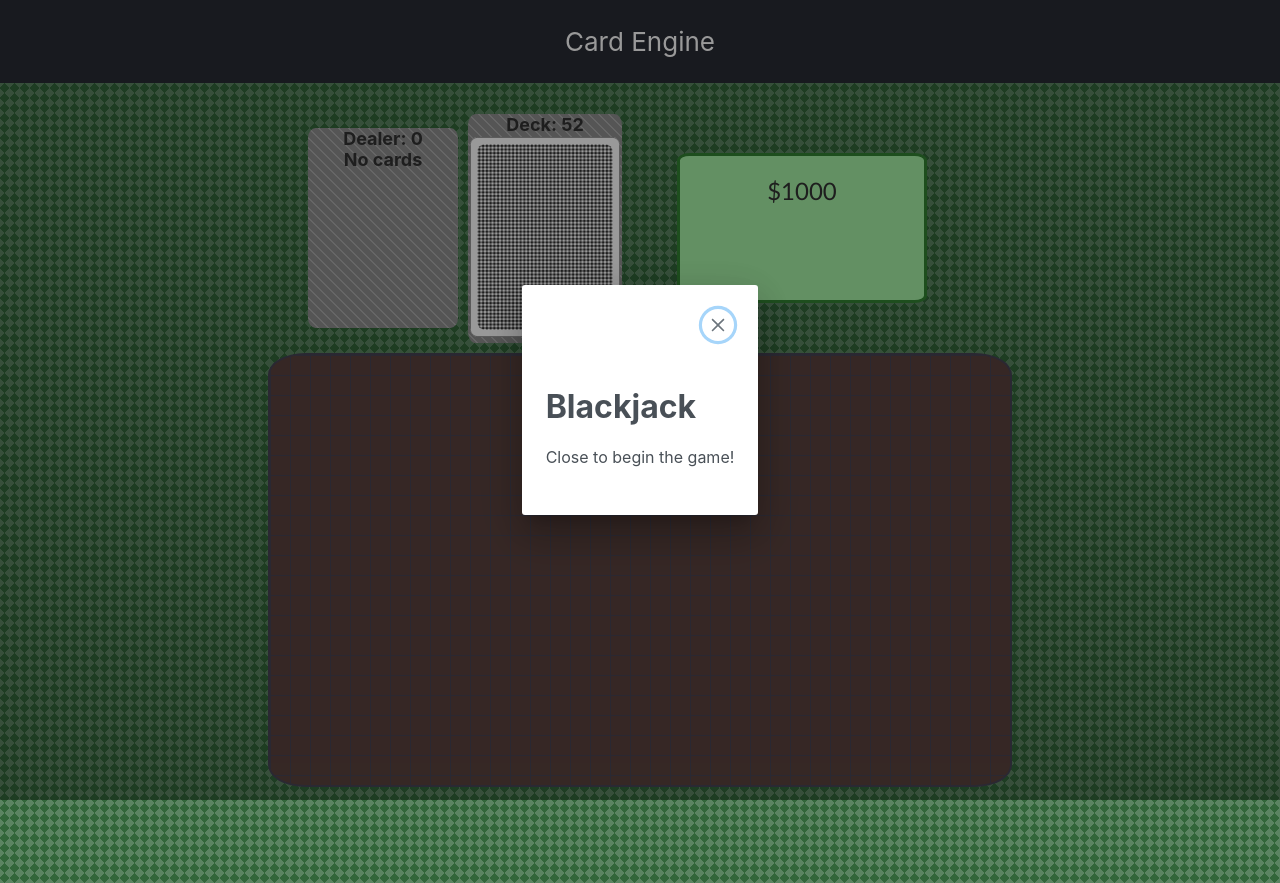
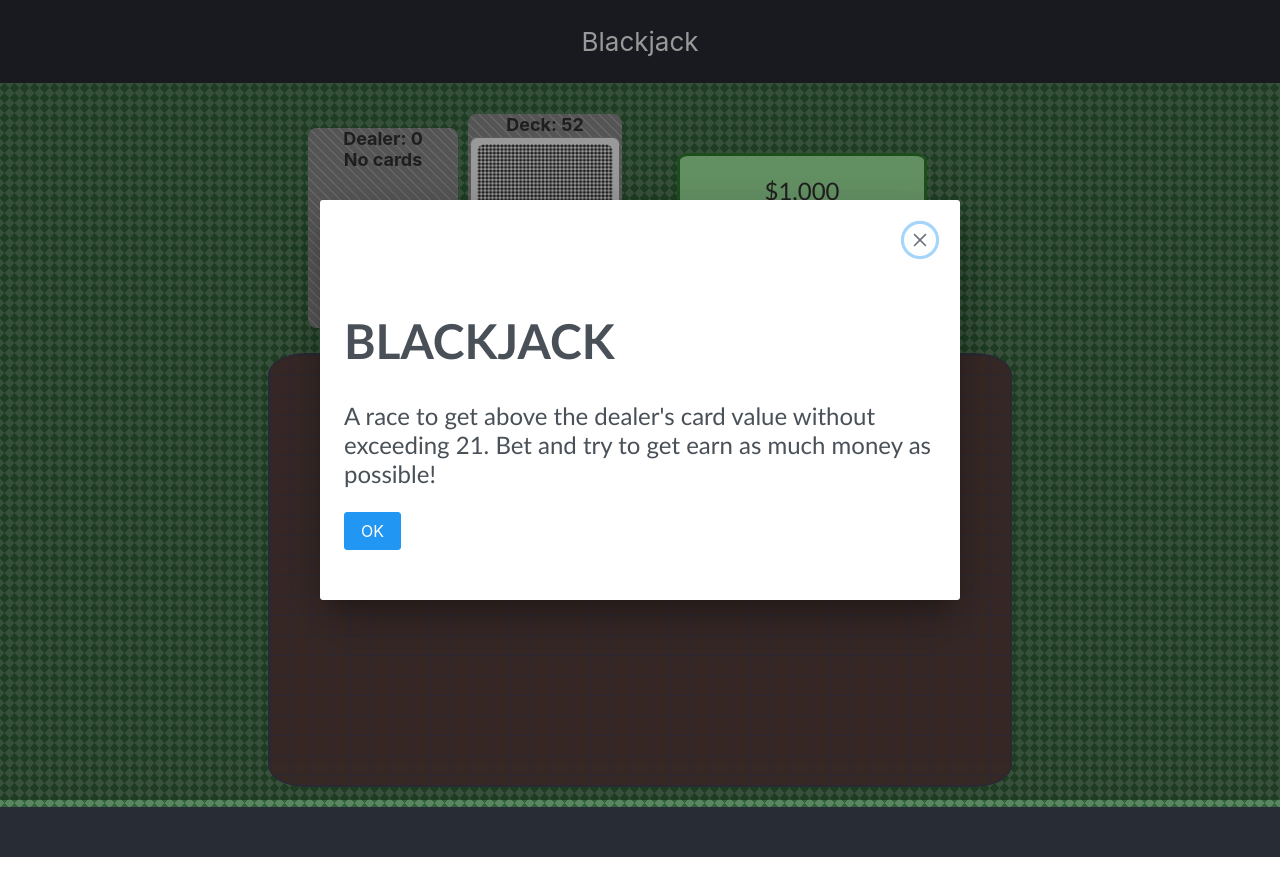
Before and after one commit to AidenBradley24/card-games, a React (Create React App) app: page / in a window 1280 px wide. After the commit the page ends 857 px from the top, so only its background shows below. Built offline with nearby package versions, Linux system fonts and the light colour scheme.

Commit message:
complete blackjack minus split

```diff
--- a/src/App.css
+++ b/src/App.css
@@ -12,3 +12,14 @@
   font-size: calc(10px + 2vmin);
   color: white;
 }
+
+.App-footer {
+  background-color: #282c34;
+  min-height: 50px;
+  display: flex;
+  flex-direction: column;
+  align-items: center;
+  justify-content: center;
+  font-size: calc(10px + 2vmin);
+  color: white;
+}
--- a/src/App.tsx
+++ b/src/App.tsx
@@ -10,10 +10,13 @@ function App() {
       <div className="App">
         <header className="App-header">
           <p>
-            Card Engine
+            Blackjack
           </p>
         </header>
         <BJ.BlackJack></BJ.BlackJack>
+        <footer className="App-footer">
+
+        </footer>
       </div>
     </PrimeReactProvider>
   );
--- a/src/blackjack/Blackjack.tsx
+++ b/src/blackjack/Blackjack.tsx
@@ -7,8 +7,10 @@ import { Menu } from 'primereact/menu';
 
 import { useRef, useState } from 'react';
 import { Dialog } from 'primereact/dialog';
+import { Button } from 'primereact/button';
 
-export const BlackJack: React.FC = () => {document.title = "Card Engine"
+export const BlackJack: React.FC = () => {
+    document.title = "Blackjack"
     let toast = useRef<Toast>(null);
 
     var engine = new E.Engine();
@@ -33,32 +35,133 @@ export const BlackJack: React.FC = () => {document.title = "Card Engine"
     const getPlayerValue = () => beneficialValue(handValue.getTotalValues(playerHand.current?.getDeck().list!));
     const getDealerValue = () => beneficialValue(handValue.getTotalValues(dealerHand.current?.getDeck().list!));
 
+    const [gameMessage, setGameMessage] = useState({ head: "BLACKJACK", body: "A race to get above the dealer's card value without exceeding 21.\nBet and try to get earn as much money as possible!" });
+
+    var players : Player[] = [];
+    var currentPlayer = -1;
+
+    class Player {
+        private name: string;
+        private deck: E.Deck;
+        private betId: number;
+
+        constructor(name: string, deck: E.Deck, betId: number) {
+            this.name = name;
+            this.deck = deck;
+            this.betId = betId;
+        }
+
+        get myDeck() {
+            return this.deck;
+        }
+
+        set myDeck(deck: E.Deck) {
+            this.deck = deck;
+        }
+
+        get myName() {
+            return this.name;
+        }
+
+        get myBet() {
+            return this.betId;
+        }
+
+        resolveBetAndRemove(multiplier: number) {
+            money.current!.resolveBet(this.betId, multiplier);
+            players.splice(players.findIndex(p => p === this), 1);
+            currentPlayer--;
+        }
+    }
+
+    function switchPlayer(nextPlayer: number) {
+        if (players[currentPlayer] !== undefined) {
+            players[currentPlayer].myDeck = playerHand.current!.getDeck();
+        }
+        currentPlayer = nextPlayer;
+        playerHand.current!.setDeck(players[currentPlayer].myDeck);
+    }
+
+    async function nextTurn() {
+
+        turnNumber++;
+        if (players.length === 0) {
+            roundOver();
+            return;
+        }
+
+        let wasLastPlayer = false;
+        if (currentPlayer == -1) {
+            wasLastPlayer = true;
+            currentPlayer = players.length - 1;
+        }
+
+        if (getPlayerValue() > 21) {
+            const player = players[currentPlayer];
+            setGameMessage({ head: `${player.myName.toUpperCase()} BUSTS`, body: "(bet lost)" });
+            players[currentPlayer].resolveBetAndRemove(0);
+            nextTurn();
+            return;
+        }
+
+        const nextPlayer = wasLastPlayer ? 0 : currentPlayer + 1;
+        if (nextPlayer >= players.length) {
+            currentPlayer = -1;
+            dealerTurn();
+            return;
+        }
+        else {
+            isPlayerTurn = true;
+            switchPlayer(nextPlayer);
+            updateCommands();
+        }
+    }
+
+    //#region commands
+
     const hitCommand = { label: "Hit", command: async () => {
         isPlayerTurn = false;
         updateCommands();
+        const player = players[currentPlayer];
+        toast.current?.show({ severity: "info", content: `${player.myName} hits` });
         await sleep(500);
         drawCardPlayer();
         await sleep(500);
-        await dealerTurn();
+        await nextTurn();
     }};
     const standCommand = { label: "Stand", command: async () => {
         isPlayerTurn = false;
         updateCommands();
+        const player = players[currentPlayer];
+        toast.current?.show({ severity: "info", content: `${player.myName} stands` });
         await sleep(500);
-        await dealerTurn();
+        await nextTurn();
     }};
     const doubleDownCommand = { label: "Double Down", command: async () => {
         isPlayerTurn = false;
         updateCommands();
-
-        if (money.current?.tryAdjustBet(0, 2)) {
-            console.log("DOUBLE DOWN");
+        const player = players[currentPlayer];
+        if (money.current?.tryAdjustBet(players[currentPlayer].myBet, 2)) {
+            toast.current?.show({ severity: "info", content: `${player.myName} doubles down!` });
         }
-
+        else {
+            toast.current?.show({ severity: "warn", content: "Unable to double down" });
+            toast.current?.show({ severity: "info", content: `${player.myName} hits` });
+        }
         await sleep(500);
         drawCardPlayer();
         await sleep(500);
-        await dealerTurn();
+        await nextTurn();
+    }};
+    const surrenderCommand = { label: "Surrender", command: async () => {
+        isPlayerTurn = false;
+        updateCommands();
+        const player = players[currentPlayer];
+        toast.current?.show({ severity: "error", content: `${player.myName} surrenders!` });
+        await sleep(500);
+        player.resolveBetAndRemove(0.5);
+        setGameMessage({ head: "SURRENDER", body: "(Half of bet returned)" });
+        nextTurn();
     }};
     const splitCommand = { label: "Split", command: async () => console.log("split") };
 
@@ -73,64 +176,85 @@ export const BlackJack: React.FC = () => {document.title = "Card Engine"
             return;
         }
 
+        toast.current?.show({ severity: "info", content: "Your turn!" });
+
         let valueOptions = handValue.getTotalValues(cards);
         if (valueOptions.includes(9) || valueOptions.includes(10) || valueOptions.includes(11)) {
             menuItems.push(doubleDownCommand);
         }
-        if (turnNumber === 0 && cards[0].value === cards[1].value) {
+        if (turnNumber === 1 && cards[0].value === cards[1].value) {
             menuItems.push(splitCommand);
+        }
+        if (turnNumber > 1) {
+            menuItems.push(surrenderCommand);
         }
 
         setCommands(menuItems);
     }
 
-    async function dealerTurn() {
-        let playerValue = getPlayerValue();
 
-        if (playerValue > 21) {
-            console.log("player loses!");
-            money.current?.resolveBet(0, 0);
-            return;
+//#endregion
+
+    function roundOver() {
+        setGameActive(false);
+        isPlayerTurn = false;
+        updateCommands();
     }
 
+    async function dealerTurn() {
         dealerHand.current?.changeVisibility(C.DeckVisibility.TopTwoFlipped);
         await sleep(2000);
         dealerHand.current?.changeVisibility(C.DeckVisibility.TopTwoFirstHidden);
 
-        let dealerValue = getDealerValue();
+        const dealerValue = getDealerValue();
 
         if (dealerValue > 21) {
-            console.log("player wins!");
+            setGameMessage({ head: `DEALER BUSTS`, body: "(bets won!)" });
+            players.forEach(p => {
+                p.resolveBetAndRemove(2);
+            });
+            roundOver();
             return;
         }
 
         if (dealerValue <= 16) {
             drawCardDealer();
+            toast.current?.show({ severity: "info", content: "Dealer draws" });
+        } else {
+            toast.current?.show({ severity: "info", content: "Dealer stands" });
         }
 
+        for (let i = 0; i < players.length; i++) {
+            const player = players[i];
+            const playerValue = beneficialValue(handValue.getTotalValues(player.myDeck.list!));
             if (playerValue === dealerValue) {
-            console.log("push");
-            money.current?.resolveBet(0, 1);
+                setGameMessage({ head: "PUSH", body: "(bet returned)" });
+                player.resolveBetAndRemove(1);
+                nextTurn();
                 return;
             }
             else if (playerValue > dealerValue) {
-            console.log("player wins!");
-            money.current?.resolveBet(0, 2);
+                setGameMessage({ head: "EXCEEDED DEALER VALUE", body: "(bet won!)" });
+                player.resolveBetAndRemove(2);
+                nextTurn();
                 return;
             }
+        }
 
-        isPlayerTurn = true;
-        updateCommands();
+        currentPlayer = -1;
+        nextTurn();
     }
 
     async function newGame() {
+        playerHand.current?.setDeck(empty);
+        dealerHand.current?.setDeck(empty);
+        deck.current?.setDeck(pile);
         setGameActive(true);
         money.current?.createBet(startGame);
     }
 
-    async function startGame() {
-        console.log("begin game");
-
+    async function startGame(playerBetId: number) {
+        toast.current?.show({ severity: "success", content: "Game started!" });
         await sleep(1000);
         drawCardPlayer();
         await sleep(500);
@@ -141,23 +265,24 @@ export const BlackJack: React.FC = () => {document.title = "Card Engine"
         drawCardDealer();
         dealerHand.current?.changeVisibility(C.DeckVisibility.TopTwoFirstHidden);
         await sleep(500);
-        isPlayerTurn = true;
-        updateCommands();
+        players = [new Player("PLAYER", playerHand.current!.getDeck(), playerBetId)];
+        switchPlayer(0);
+        currentPlayer = -1;
+        nextTurn();
     }
 
     return (
         <div className="PlayArea">
-            <Dialog visible={!gameActive} onHide={newGame}>
-                <h1>Blackjack</h1>
-                <p>
-                    Close to begin the game!
-                </p>
+            <Dialog className='DialogBox' visible={!gameActive} onHide={newGame}>
+                <h1>{gameMessage.head}</h1>
+                <p>{gameMessage.body}</p>
+                <Button label='OK' onClick={newGame}/>
             </Dialog>
             <div className='Deck-Collection'>
                 <C.ManagedDeck ref={dealerHand} engine={engine} name="Dealer" initialDeck={empty} visibility={C.DeckVisibility.Hidden}/>
                 <C.ManagedDrawPile ref={deck} engine={engine} name="Deck" initialDeck={pile} visibility={C.DeckVisibility.Hidden}/>
                 <Menu model={commands}/>
-                <C.ManagedMoney ref={money} startingMoney={1000} minBet={2} maxBet={200}/>
+                <C.ManagedMoney ref={money} startingMoney={1000} minBet={2} maxBet={10000}/>
             </div>
             <div className='Hand-Collection'>
                 <C.ManagedHand ref={playerHand} engine={engine} name="Hand" initialDeck={empty} onSelect={(card) => console.log(card.toString())}/>
@@ -171,7 +296,7 @@ function beneficialValue(values: number[]) {
     let best = values[0];
     values.forEach(value => {
         if (value === 21) return 21;
-        if (value > best && value < 21) best = value;
+        if (value > best && value < 21 || best > 21) best = value;
     });
     return best;
 }
--- a/src/card-engine/CardEngine.Components.tsx
+++ b/src/card-engine/CardEngine.Components.tsx
@@ -342,7 +342,6 @@ const currencyFormat = new Intl.NumberFormat("en-us", {
 });
 
 export class ManagedMoney extends React.Component<IManagedMoneyProps, IManagedMoneyState> {
-
     private totalBetCount = 0;
     private betMap;
 
@@ -372,14 +371,14 @@ export class ManagedMoney extends React.Component<IManagedMoneyProps, IManagedMo
         this.betMap.delete(betId);
         let newBets = [...this.state.bets];
         newBets.splice(newBets.indexOf(betValue), 1);
-        this.setState( { bets: newBets, currentMoney: this.state.currentMoney + betValue * multiplier });
+        this.setState( { bets: newBets, currentMoney: this.state.currentMoney + Math.floor(betValue * multiplier) });
     }
 
     tryAdjustBet(betId: number, multiplier: number) : boolean {
         const betValue = this.betMap.get(betId)!;
         const newBetValue = betValue * multiplier;
         const neededMoney = newBetValue - betValue;
-        if (neededMoney < this.state.currentMoney) return false;
+        if (neededMoney > this.state.currentMoney) return false;
 
         let newBets = [...this.state.bets];
         newBets[newBets.indexOf(betValue)] = newBetValue;
@@ -389,7 +388,7 @@ export class ManagedMoney extends React.Component<IManagedMoneyProps, IManagedMo
     }
 
     render() {
-        const money = (<span className='cash-display'>${this.state.currentMoney}</span>);
+        const money = (<span className='cash-display'>{currencyFormat.format(this.state.currentMoney)}</span>);
         const message = this.state.currentMoney >= this.state.newBetValue ?
         (<div><Message severity='success' text="Bet Good"/><Button label='BET' onClick={this.state.callback}/></div>)
         : (<Message severity='error' text="Not Enough Money"/>);
--- a/src/card-engine/standard.css
+++ b/src/card-engine/standard.css
@@ -1,5 +1,6 @@
 .PlayArea {
-    height: 800px;
+    width: 100%;
+    height: 100%;
     padding: 20px;
     background-color: #00400a;
     opacity: 0.8;
@@ -34,3 +35,13 @@
     border-color: #19162a;
     border-style: solid;
 }
+
+.DialogBox {
+    border-radius: 5%;
+    border-style: solid;
+    border-color: black;
+    width: 50%;
+    height: 50%;
+    font-family: 'Trebuchet MS', 'Lucida Sans Unicode', 'Lucida Grande', 'Lucida Sans', Arial, sans-serif;
+    font-size: x-large;
+}
```
Lines whose indentation alone changed are shown as unchanged.
